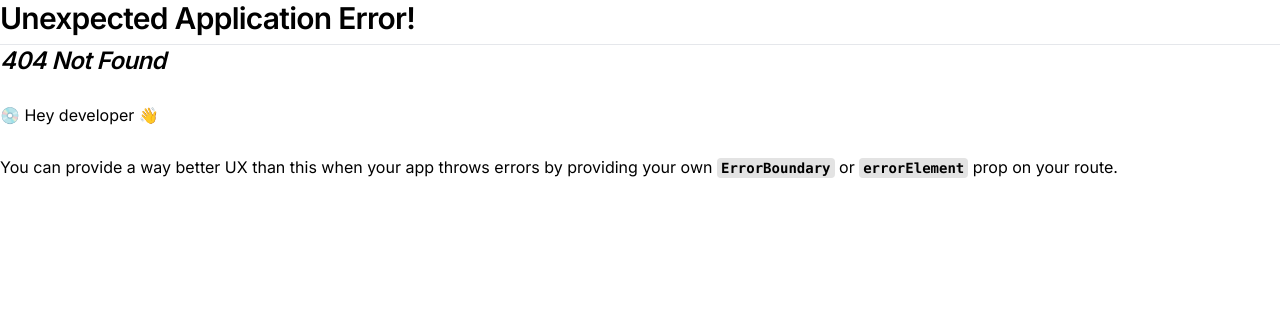
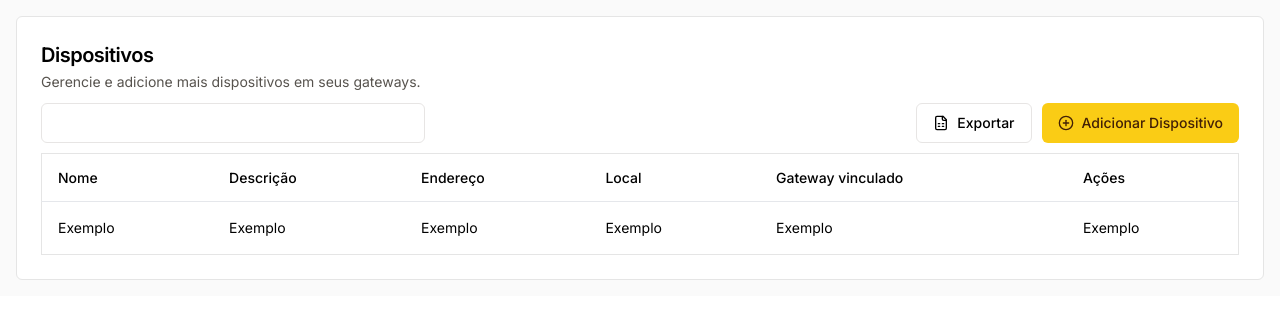
Before and after one commit to GabrielRStabile/iot-webapp, a React (Vite) app: page /dispositivos in a window 1280 px wide. Before the commit this address had no page. Shown: the top 318 px of the page. Built offline with nearby package versions, Linux system fonts and the light colour scheme.

Commit message:
starting dispositivos pages

```diff
--- /dev/null
+++ b/src/components/ui/input.tsx
@@ -0,0 +1,25 @@
+import * as React from 'react'
+
+import { cn } from '@/lib/utils'
+
+export interface InputProps
+  extends React.InputHTMLAttributes<HTMLInputElement> {}
+
+const Input = React.forwardRef<HTMLInputElement, InputProps>(
+  ({ className, type, ...props }, ref) => {
+    return (
+      <input
+        type={type}
+        className={cn(
+          'flex h-10 w-full rounded-md border border-input bg-background px-3 py-2 text-sm ring-offset-background file:border-0 file:bg-transparent file:text-sm file:font-medium placeholder:text-muted-foreground focus-visible:outline-none focus-visible:ring-2 focus-visible:ring-ring focus-visible:ring-slate-400 focus-visible:ring-offset-2 disabled:cursor-not-allowed disabled:opacity-50',
+          className,
+        )}
+        ref={ref}
+        {...props}
+      />
+    )
+  },
+)
+Input.displayName = 'Input'
+
+export { Input }
--- /dev/null
+++ b/src/components/ui/table.tsx
@@ -0,0 +1,117 @@
+import * as React from 'react'
+
+import { cn } from '@/lib/utils'
+
+const Table = React.forwardRef<
+  HTMLTableElement,
+  React.HTMLAttributes<HTMLTableElement>
+>(({ className, ...props }, ref) => (
+  <div className="relative w-full overflow-auto">
+    <table
+      ref={ref}
+      className={cn('w-full caption-bottom text-sm', className)}
+      {...props}
+    />
+  </div>
+))
+Table.displayName = 'Table'
+
+const TableHeader = React.forwardRef<
+  HTMLTableSectionElement,
+  React.HTMLAttributes<HTMLTableSectionElement>
+>(({ className, ...props }, ref) => (
+  <thead ref={ref} className={cn('[&_tr]:border-b', className)} {...props} />
+))
+TableHeader.displayName = 'TableHeader'
+
+const TableBody = React.forwardRef<
+  HTMLTableSectionElement,
+  React.HTMLAttributes<HTMLTableSectionElement>
+>(({ className, ...props }, ref) => (
+  <tbody
+    ref={ref}
+    className={cn('[&_tr:last-child]:border-0', className)}
+    {...props}
+  />
+))
+TableBody.displayName = 'TableBody'
+
+const TableFooter = React.forwardRef<
+  HTMLTableSectionElement,
+  React.HTMLAttributes<HTMLTableSectionElement>
+>(({ className, ...props }, ref) => (
+  <tfoot
+    ref={ref}
+    className={cn(
+      'border-t bg-muted/50 font-medium [&>tr]:last:border-b-0',
+      className,
+    )}
+    {...props}
+  />
+))
+TableFooter.displayName = 'TableFooter'
+
+const TableRow = React.forwardRef<
+  HTMLTableRowElement,
+  React.HTMLAttributes<HTMLTableRowElement>
+>(({ className, ...props }, ref) => (
+  <tr
+    ref={ref}
+    className={cn(
+      'border-b transition-colors hover:bg-muted/50 data-[state=selected]:bg-muted',
+      className,
+    )}
+    {...props}
+  />
+))
+TableRow.displayName = 'TableRow'
+
+const TableHead = React.forwardRef<
+  HTMLTableCellElement,
+  React.ThHTMLAttributes<HTMLTableCellElement>
+>(({ className, ...props }, ref) => (
+  <th
+    ref={ref}
+    className={cn(
+      'h-12 px-4 text-left align-middle font-medium text-muted-foreground text-[#000] [&:has([role=checkbox])]:pr-0',
+      className,
+    )}
+    {...props}
+  />
+))
+TableHead.displayName = 'TableHead'
+
+const TableCell = React.forwardRef<
+  HTMLTableCellElement,
+  React.TdHTMLAttributes<HTMLTableCellElement>
+>(({ className, ...props }, ref) => (
+  <td
+    ref={ref}
+    className={cn('p-4 align-middle [&:has([role=checkbox])]:pr-0', className)}
+    {...props}
+  />
+))
+TableCell.displayName = 'TableCell'
+
+const TableCaption = React.forwardRef<
+  HTMLTableCaptionElement,
+  React.HTMLAttributes<HTMLTableCaptionElement>
+>(({ className, ...props }, ref) => (
+  <caption
+    ref={ref}
+    className={cn('mt-4 text-sm text-muted-foreground', className)}
+    {...props}
+  />
+))
+TableCaption.displayName = 'TableCaption'
+
+export {
+  Table,
+  TableHeader,
+  TableBody,
+  TableFooter,
+  TableHead,
+  TableRow,
+  TableCell,
+  TableCaption,
+}
--- a/src/main.tsx
+++ b/src/main.tsx
@@ -4,6 +4,7 @@ import { createBrowserRouter, RouterProvider } from 'react-router-dom'
 import Root from './components/ui/root'
 import './index.css'
 import App from './pages/app'
+import Dispositivos from './pages/dispositivos/dispositivos'
 
 const router = createBrowserRouter([
   {
@@ -20,6 +21,10 @@ const router = createBrowserRouter([
       },
     ],
   },
+  {
+    path: '/dispositivos',
+    element: <Dispositivos />,
+  },
 ])
 
 ReactDOM.createRoot(document.getElementById('root')!).render(
--- /dev/null
+++ b/src/pages/dispositivos/dispositivos.tsx
@@ -0,0 +1,68 @@
+import { Button } from '@/components/ui/button'
+import { Input } from '@/components/ui/input'
+import {
+  Table,
+  TableBody,
+  TableCell,
+  TableHead,
+  TableHeader,
+  TableRow,
+} from '@/components/ui/table'
+import { CirclePlus, FileSpreadsheet } from 'lucide-react'
+
+const Dispositivos = () => {
+  return (
+    <>
+      <div className="bg-neutral-50 p-4">
+        <main className="flex flex-col gap-[10px] bg-white border border-solid border-neutral-200 rounded-md p-6">
+          <div>
+            <h4 className="scroll-m-20 text-xl font-semibold tracking-tight">
+              Dispositivos
+            </h4>
+            <span className="text-sm text-stone-600">
+              Gerencie e adicione mais dispositivos em seus gateways.
+            </span>
+          </div>
+          <div className="flex justify-between">
+            <Input className="flex-1 max-w-[384px]" />
+            <div>
+              <Button variant="outline" className="mr-[10px]">
+                <FileSpreadsheet className="mr-2" size="16" />
+                Exportar
+              </Button>
+              <Button>
+                <CirclePlus className="mr-2" size="16" />
+                Adicionar Dispositivo
+              </Button>
+            </div>
+          </div>
+
+          <Table className="border border-neutral-200 ">
+            <TableHeader>
+              <TableRow>
+                <TableHead>Nome</TableHead>
+                <TableHead>Descrição</TableHead>
+                <TableHead>Endereço</TableHead>
+                <TableHead>Local</TableHead>
+                <TableHead>Gateway vinculado</TableHead>
+                <TableHead>Ações</TableHead>
+              </TableRow>
+            </TableHeader>
+            <TableBody>
+              <TableRow>
+                <TableCell>Exemplo</TableCell>
+                <TableCell>Exemplo</TableCell>
+                <TableCell>Exemplo</TableCell>
+                <TableCell>Exemplo</TableCell>
+                <TableCell>Exemplo</TableCell>
+                <TableCell>Exemplo</TableCell>
+              </TableRow>
+            </TableBody>
+          </Table>
+        </main>
+      </div>
+    </>
+  )
+}
+
+export default Dispositivos
```
Also changed, not shown: 1 other file (tests, documents, lock files or other folders).
